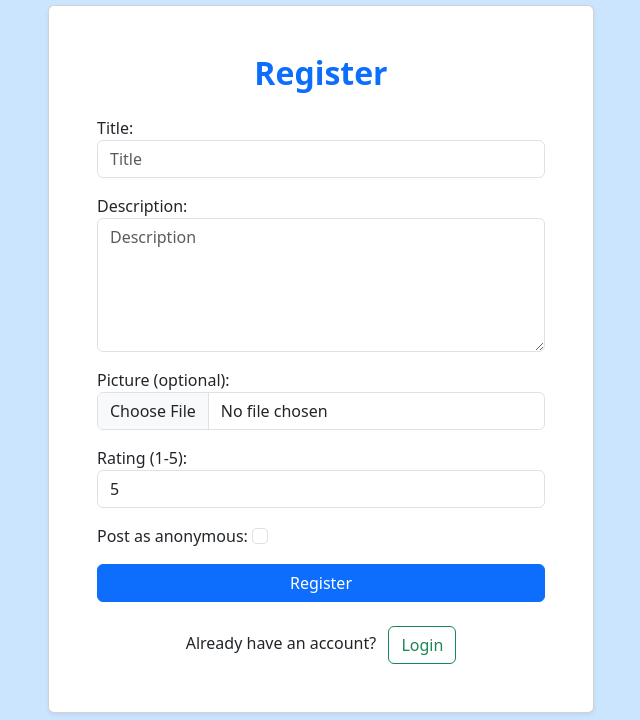
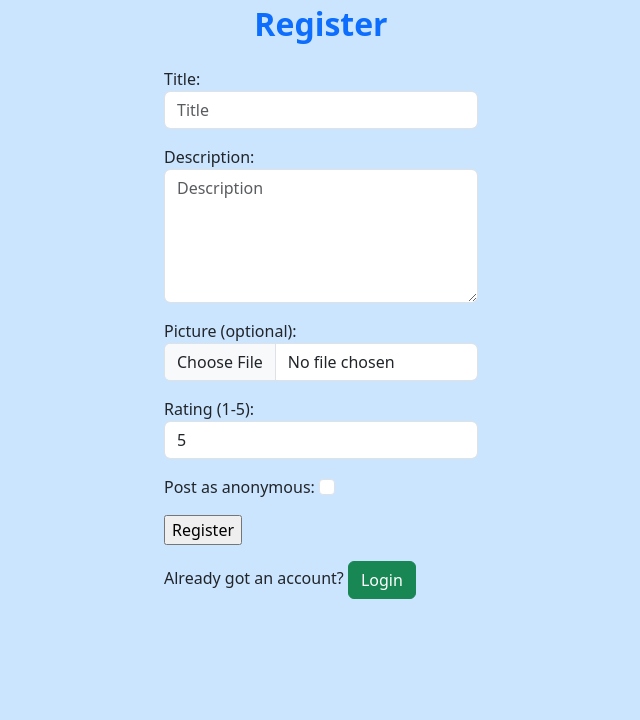
Before and after one commit to ViSaLrOxX/DormGuide, a Django app: template templates/registration/registration_form.html in a window 1280 px wide. Shown: the part 80-800 px from the top of the page, without its empty margins (319-959 px from the left). Run offline with Django 3.2, Linux system fonts and the light colour scheme; the template is opened without the code that fills it: values that come from a table or form of the project are taken from there, others are empty; some libraries are stand-ins or nearby versions.

Commit message:
Update registration_form.html

```diff
--- a/templates/registration/registration_form.html
+++ b/templates/registration/registration_form.html
@@ -5,30 +5,23 @@
 {% endblock %}
 
 {% block content %}
-<div class="container">
-    <div class="row justify-content-center">
-        <div class="col-lg-6">
-            <div class="card shadow-sm rounded p-5">
-                <h2 class="text-primary fw-bold mb-4 text-center">Register</h2>
+    <div class="col-lg-1 justify-content-center mx-auto w-25">
+        <div class="row justify-content-center mb-3">
+            <h2 class="text-primary mb-4 fw-bold text-center">Register</h2>
 
-                <form method="post" action=".">
-                    {% csrf_token %}
-                    <div class="mb-3">
-                        {{ form.as_p }}
-                    </div>
+            <form method="post" action=".">
+                {% csrf_token %}
 
-                    <div class="d-grid gap-2">
-                        <button type="submit" class="btn btn-primary">Register</button>
-                        <input type="hidden" name="next" value="{{ next }}" />
-                    </div>
-                </form>
+                {{ form.as_p }}
 
-                <div class="text-center mt-4">
-                    <span>Already have an account?</span>
-                    <a href="{% url 'dormguide:auth_login' %}" class="btn btn-outline-success ms-2">Login</a>
-                </div>
-            </div>
+                <input type="submit" value="Register"/>
+                <input type="hidden" name="next" value="{{ next }}"/>
+            </form>
+        </div>
+        <div class="row justify-content-center">
+            <span>Already got an account? <a href="{% url 'dorm-guide:auth_login' %}">
+            <button type="button" class="btn btn-success">Login</button></a></span>
         </div>
     </div>
-</div>
-{% endblock %}
+
+{% endblock content %}
```
